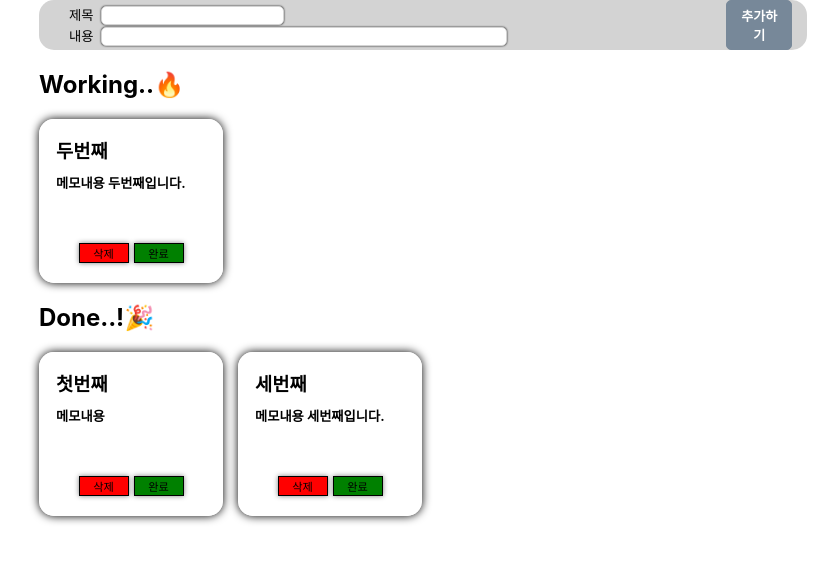
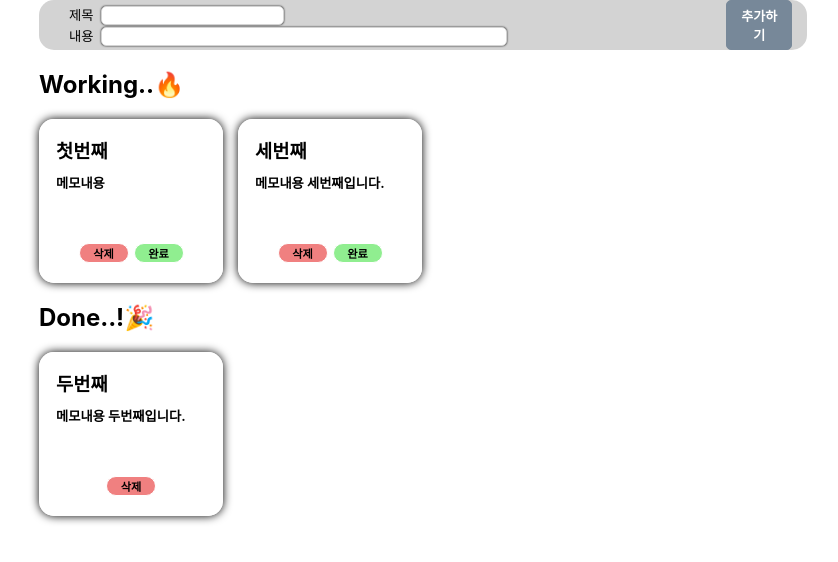
Before and after one commit to vmflxu/reactHW, a React (Create React App) app: page / in a window 1280 px wide. Shown: the top 562 px of the page, without its empty margins (217-1055 px from the left). Built offline with nearby package versions, Linux system fonts and the light colour scheme.

Commit message:
전 기능 구현 완료

```diff
--- a/src/App.css
+++ b/src/App.css
@@ -94,16 +94,31 @@ input {
   cursor: pointer;
   width: 50px;
   height: 20px;
-  border-radius: 0px;
+  border-radius: 10px;
   font-size: 0.7rem;
-  border : 1px solid black;
-  box-shadow: 0px 0px 5px gray;
+  font-weight: bold;
 }
 .erase {
+  background-color: lightcoral;
+  border : 1px solid white;
+  color : black;
+}
+.erase:hover {
   background-color: red;
+  border : 1px solid red;
+  box-shadow: 0px 0px 5px black;
+  color : white;
 }
 .done {
+  background-color: lightgreen;
+  border : 1px solid white;
+  color: black;
+}
+.done:hover {
   background-color: green;
+  border : 1px solid green;
+  box-shadow: 0px 0px 5px black;
+  color: white;
 }
 h3{
   margin : 0px;
--- a/src/App.jsx
+++ b/src/App.jsx
@@ -1,50 +1,96 @@
 import './App.css';
 import { useState } from 'react';
 
-function TodoBox({ element }) {
-  return (
-    <div key="" className="list-box">
-      <h3>{element.title}</h3>
-      <h5>{element.memo}</h5>
-      <div className="btnSpace">
-      <button className='erase'>삭제</button>
-      <button className='done'>완료</button>
-      </div>
-
-    </div>
-  );
-}
 
 function App() {
   const [todoList, setTodoList] = useState([{
-    id: 1,
+    id: 0,
     title: "첫번째",
     memo: "메모내용",
-    isDone: false,
+    isWorking: true,
+  },
+  {
+    id: 1,
+    title: "두번째",
+    memo: "메모내용 두번째입니다.",
+    isWorking: false,
   },
   {
     id: 2,
-    title: "두번째",
-    memo: "메모내용 두번째입니다.",
-    isDone: true,
-  },
-  {
-    id: 3,
     title: "세번째",
     memo: "메모내용 세번째입니다.",
-    isDone: false,
+    isWorking: true,
   }]);
   const [title, setTitle] = useState("");
   const [memo, setMemo] = useState("");
+
+
+
+
+  function TodoBox({ element }) {
+    return (
+      <div key={element.id} className="list-box">
+        <h3>{element.title}</h3>
+        <h5>{element.memo}</h5>
+        <div className="btnSpace">
+          <ButtonErase elId={element.id} />
+          <ButtonDone elId={element.id} />
+        </div>
+      </div>
+    );
+  }
+  function DoneBox({ element }) {
+    return (
+      <div key={element.id} className="list-box">
+        <h3>{element.title}</h3>
+        <h5>{element.memo}</h5>
+        <div className="btnSpace">
+          <ButtonErase elId={element.id} />
+        </div>
+      </div>
+    );
+  }
+  const ButtonErase = ({ elId }) => {
+    return <button className='erase' onClick={()=>clickEraseButtonHandler(elId)}>삭제</button>;
+  }
+  const ButtonDone = ({ elId }) => {
+    return <button className='done' onClick={()=>clickDoneButtonHandler(elId)}>완료</button>;
+  }
+
+  const clickEraseButtonHandler = (index) => {
+    console.log(todoList[index], index);
+    const temp = todoList.filter((elem, idx) => idx !== index);
+    setTodoList(refreshElementId(temp));
+  }
+
+
+  const clickDoneButtonHandler = (index) => {
+    console.log(`id는 ${index}`);
+    const temp2 = todoList.map((elem) => {
+      if (elem.id === index) {
+        elem.isWorking = false;
+        console.log(elem.id, elem.isWorking);
+      }
+      return elem;
+    });
+    console.log(temp2);
+    setTodoList(refreshElementId(temp2));
+  }
+  const refreshElementId = (arr) => {
+    return arr.map((elem,idx) => {
+      elem.id = idx;
+      return elem;
+    });
+  }
 
   return (
     <div className="main">
       <header>
         <div>
-          <div>제목&nbsp;&nbsp;<input onChange={(e) => {
+          <div>제목&nbsp;&nbsp;<input value={title} onChange={(e) => {
             setTitle(e.target.value);
           }} /></div>
-          <div>내용&nbsp;&nbsp;<input className='input-memo' onChange={(e) => {
+          <div>내용&nbsp;&nbsp;<input value={memo} className='input-memo' onChange={(e) => {
             setMemo(e.target.value);
           }} /></div>
         </div>
@@ -54,9 +100,11 @@ function App() {
               id: todoList.length + 1,
               title: title,
               memo: memo,
-              isDone: false,
+              isWorking: true,
             };
             setTodoList([...todoList, newList]);
+            setTitle('');
+            setMemo('');
           }}>추가하기</button>
         </div>
       </header>
@@ -65,7 +113,7 @@ function App() {
         <div className="list">
           {
             todoList
-              .filter((element) => element.isDone === true)
+              .filter((element) => element.isWorking === true)
               .map((element) => {
                 return <TodoBox element={element} />;
               })
@@ -76,9 +124,9 @@ function App() {
         <div className="list">
           {
             todoList
-              .filter((element) => element.isDone === false)
+              .filter((element) => element.isWorking === false)
               .map((element) => {
-                return <TodoBox element={element} />;
+                return <DoneBox element={element} />;
               })
           }
         </div>
```
